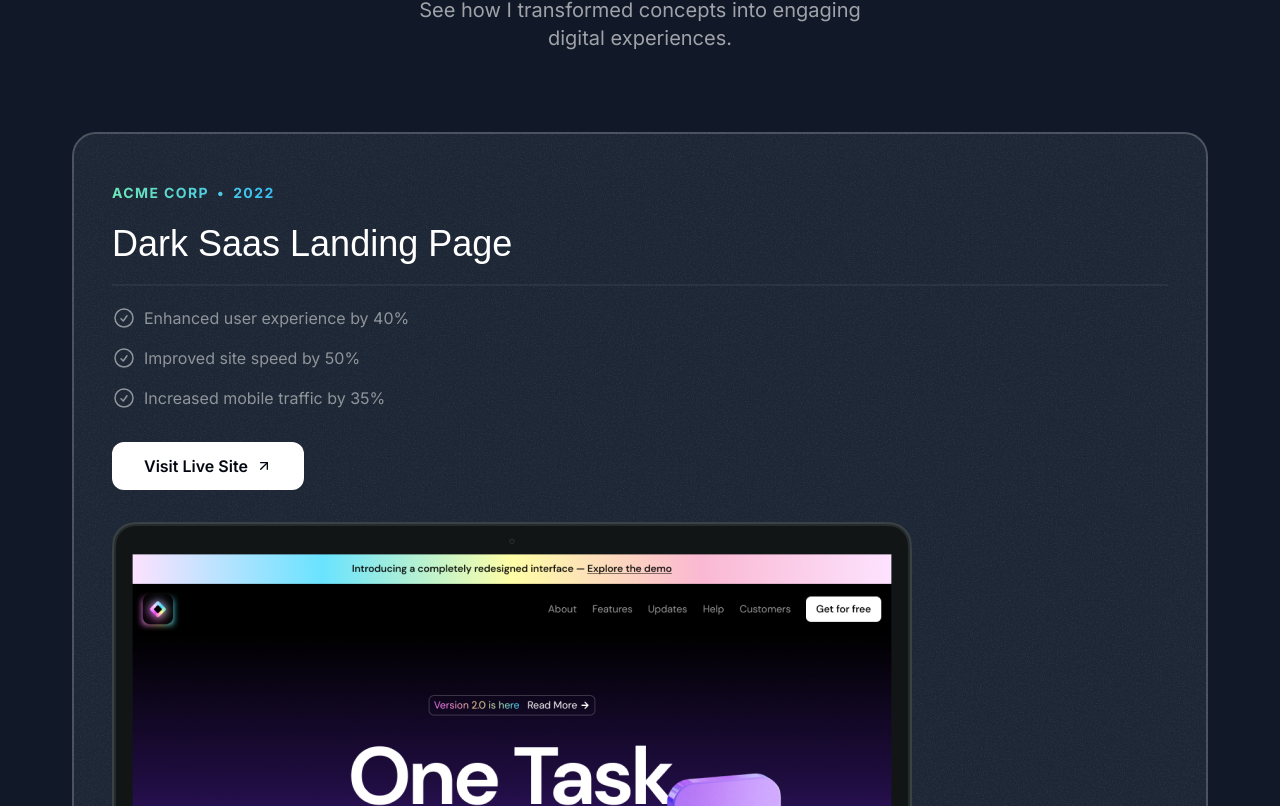
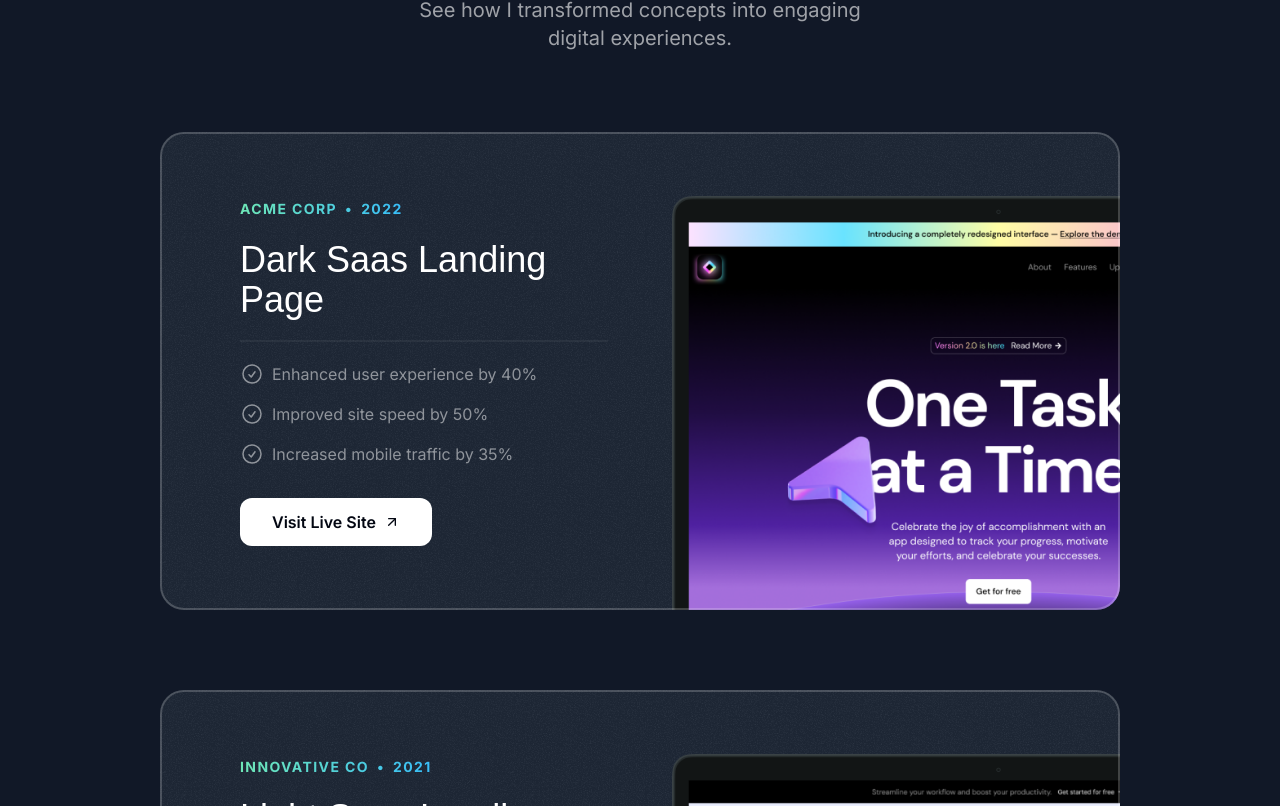
Before and after one commit to edememediong1/swe_portfolio, a Next.js app: page / in a window 1280 px wide. Shown: the part 1134-1940 px from the top of the page. Built offline with nearby package versions, Linux system fonts and the light colour scheme; a web font is replaced by a local one.

Commit message:
feat: completed project section

```diff
--- a/src/app/globals.css
+++ b/src/app/globals.css
@@ -12,3 +12,10 @@
         @apply absolute inset-0  border-2 top-1/2 left-1/2 -translate-x-1/2 -translate-y-1/2 rounded-full  border-emerald-300/5 shadow-[0_0_80px_inset] shadow-emerald-300/5;
     }
 }
+
+
+@layer utilities {
+    .container {
+        @apply lg:max-w-5xl
+    }
+}
--- a/src/sections/Projects.tsx
+++ b/src/sections/Projects.tsx
@@ -57,8 +57,10 @@
       <p className="text-center md:text-lg lg:text-xl text-white/60 mt-4 max-w-md mx-auto">See how I transformed concepts into engaging digital experiences.</p>
       <div className="flex flex-col mt-10 md:mt-20 gap-20">
         {portfolioProjects.map((project) => (
-          <div key={project.title} className="bg-gray-800 rounded-3xl z-0 relative overflow-hidden after:content-[''] after:z-10 after:absolute after:inset-0 after:outline after:-outline-offset-2 after:rounded-3xl  after:outline-white/20 px-8 pt-8 md:pt-12 md:px-10 after:pointer-events-none">
+          <div key={project.title} className="bg-gray-800 rounded-3xl z-0 relative overflow-hidden after:content-[''] after:z-10 after:absolute after:inset-0 after:outline after:-outline-offset-2 after:rounded-3xl  after:outline-white/20 px-8 pt-8 md:pt-12 md:px-10 lg:pt-16 lg:px-20 after:pointer-events-none">
           <div className="absolute inset-0 -z-10 opacity-5" style={{backgroundImage: `url(${grainImage.src})`}}/>
+          <div className="lg:grid lg:grid-cols-2 lg:gap-16">
+            <div className="lg:pb-16">
               <div className="bg-gradient-to-r from-emerald-300 to-sky-400 inline-flex font-bold uppercase tracking-widest text-sm gap-2 text-transparent bg-clip-text">
                 <span>{project.company}</span>
                 <span>&bull;</span>
@@ -81,7 +83,11 @@
                     <ArrowUpRightIcon className='size-4' />
                   </button>
                 </a>
-            <Image src={project.image} alt={project.title} className="mt-8 -mb-4 md:-mb-0"/>
+              </div>
+              <div className="relative">
+                <Image src={project.image} alt={project.title} className="mt-8 -mb-4 md:-mb-0 lg:mt-0 lg:absolute lg:h-full lg:w-auto lg:max-w-none"/>
+              </div>
+            </div>
           </div>
         ))}
       </div>
```
Lines whose indentation alone changed are shown as unchanged.
